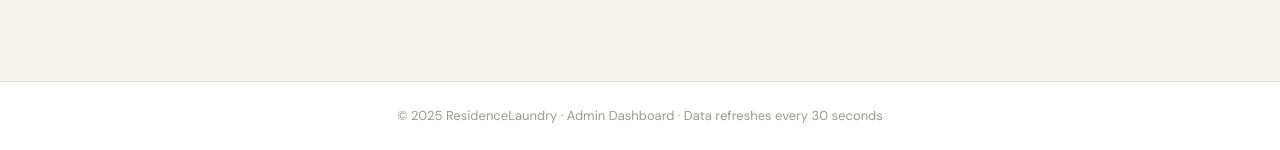
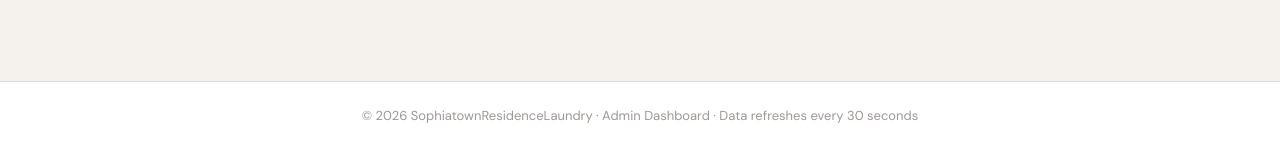
Before and after one commit to sompisiandile06-cloud/laundry-booking-app, a Flask app: page /admin in a window 1280 px wide. Shown: the part 925-1075 px from the top of the page. Run offline with Flask 3, Linux system fonts and the light colour scheme; the visitor is signed in with stand-in values (Sample User, id 1); data that the repository does not hold is empty; parts of the project's set-up code (start-up, migrations or seed data) failed here and were passed over; some libraries are stand-ins or nearby versions.

Commit message:
Add 2026 Sophiatown

```diff
--- a/templates/admin.html
+++ b/templates/admin.html
@@ -99,7 +99,7 @@
     </main>
 
     <footer class="site-footer">
-        <p>© 2025 ResidenceLaundry · Admin Dashboard · Data refreshes every 30 seconds</p>
+        <p>© 2026 SophiatownResidenceLaundry · Admin Dashboard · Data refreshes every 30 seconds</p>
     </footer>
 
     <script src="/static/admin.js"></script>
```
